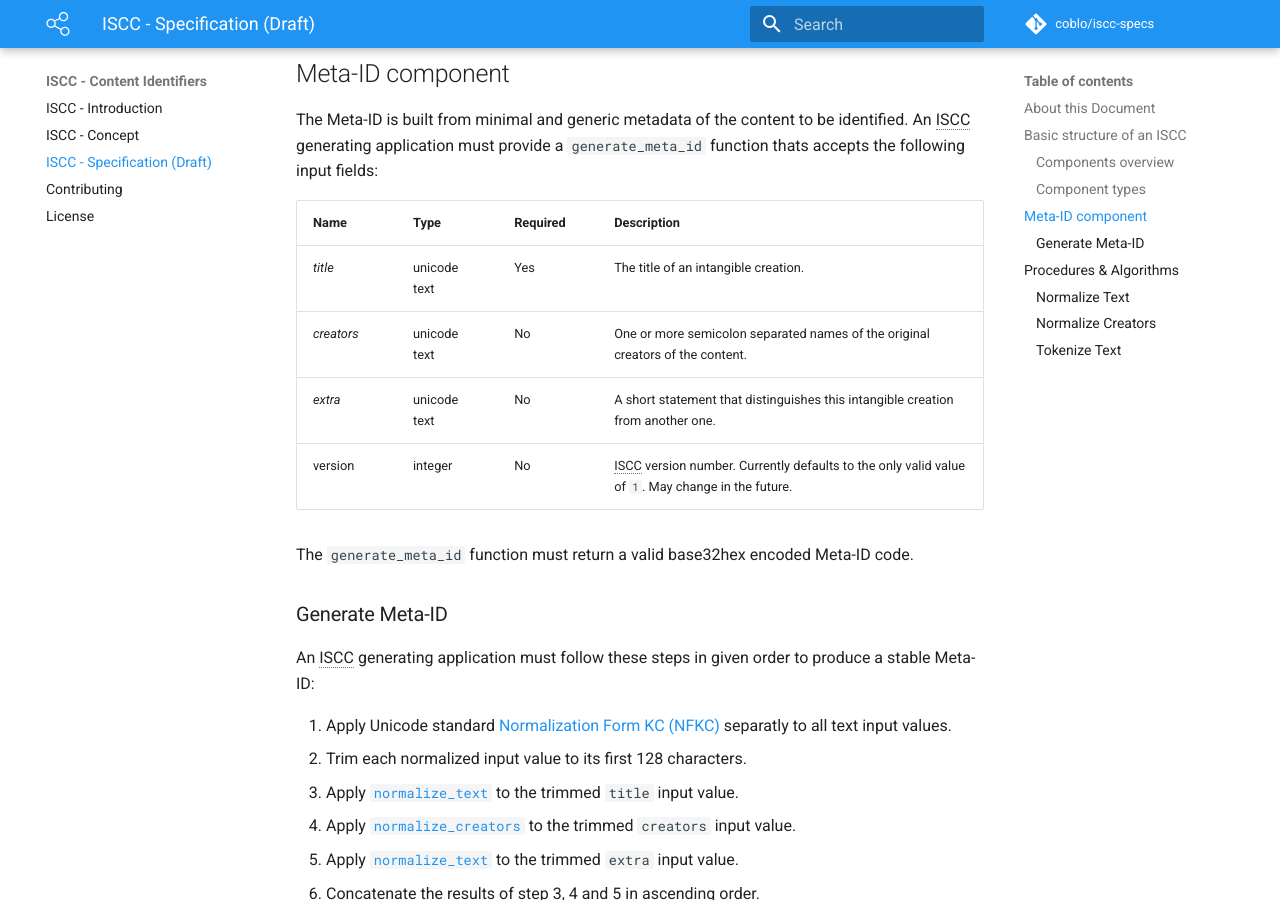
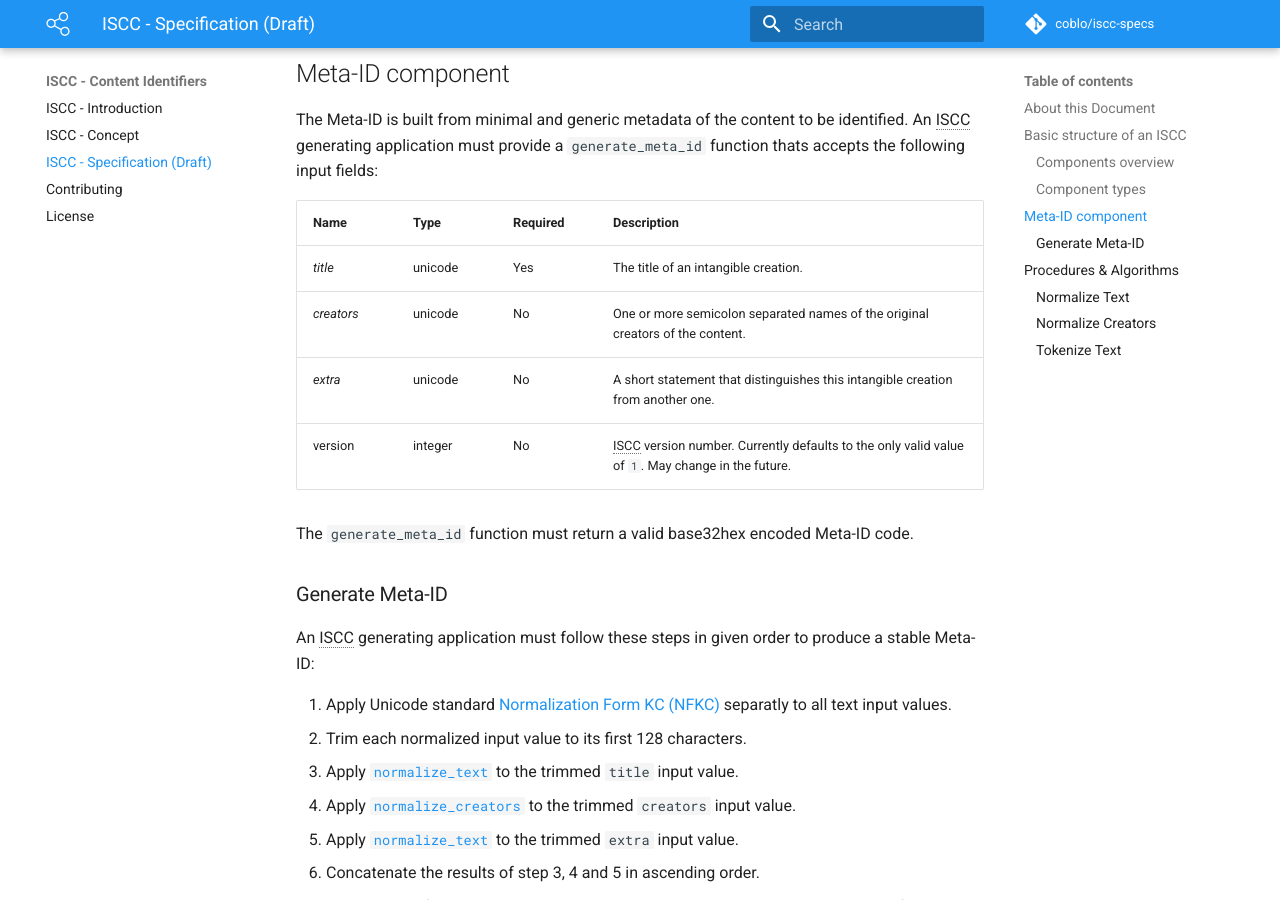
Before and after one commit to iscc/iscc-specs, an MkDocs documentation site: the page built from docs/specification.md, in a window 1280 px wide and 900 px high, scrolled down 1719 px. Built offline with MkDocs 1.6.1 and Material for MkDocs 9.7.7, drawn with Linux system fonts in a browser that asks for light colours; comment, search, counter and statistics services are not loaded; old or Windows-style settings are respelled for this version of MkDocs.

Commit message:
fix table

```diff
--- a/docs/specification.md
+++ b/docs/specification.md
@@ -46,12 +46,12 @@ Each component has the same basic structure of a 1 byte header and a 7 byte main
 
 The Meta-ID is built from minimal and generic metadata of the content to be identified. An ISCC generating application must provide a `generate_meta_id` function thats accepts the following input fields:
 
-| Name       | Type         | Required | Description                              |
-| ---------- | ------------ | -------- | ---------------------------------------- |
-| *title*    | unicode text | Yes      | The title of an intangible creation.     |
-| *creators* | unicode text | No       | One or more semicolon separated names of the original creators of the content. |
-| *extra*    | unicode text | No       | A short statement that distinguishes this intangible creation from another one. |
-| version    | integer      | No       | ISCC version number. Currently defaults to the only valid value of `1`. May change in the future. |
+| Name       | Type    | Required | Description                              |
+| ---------- | ------- | -------- | ---------------------------------------- |
+| *title*    | unicode | Yes      | The title of an intangible creation.     |
+| *creators* | unicode | No       | One or more semicolon separated names of the original creators of the content. |
+| *extra*    | unicode | No       | A short statement that distinguishes this intangible creation from another one. |
+| version    | integer | No       | ISCC version number. Currently defaults to the only valid value of `1`. May change in the future. |
 
 The `generate_meta_id` function must return a valid base32hex encoded Meta-ID code.
 
```
